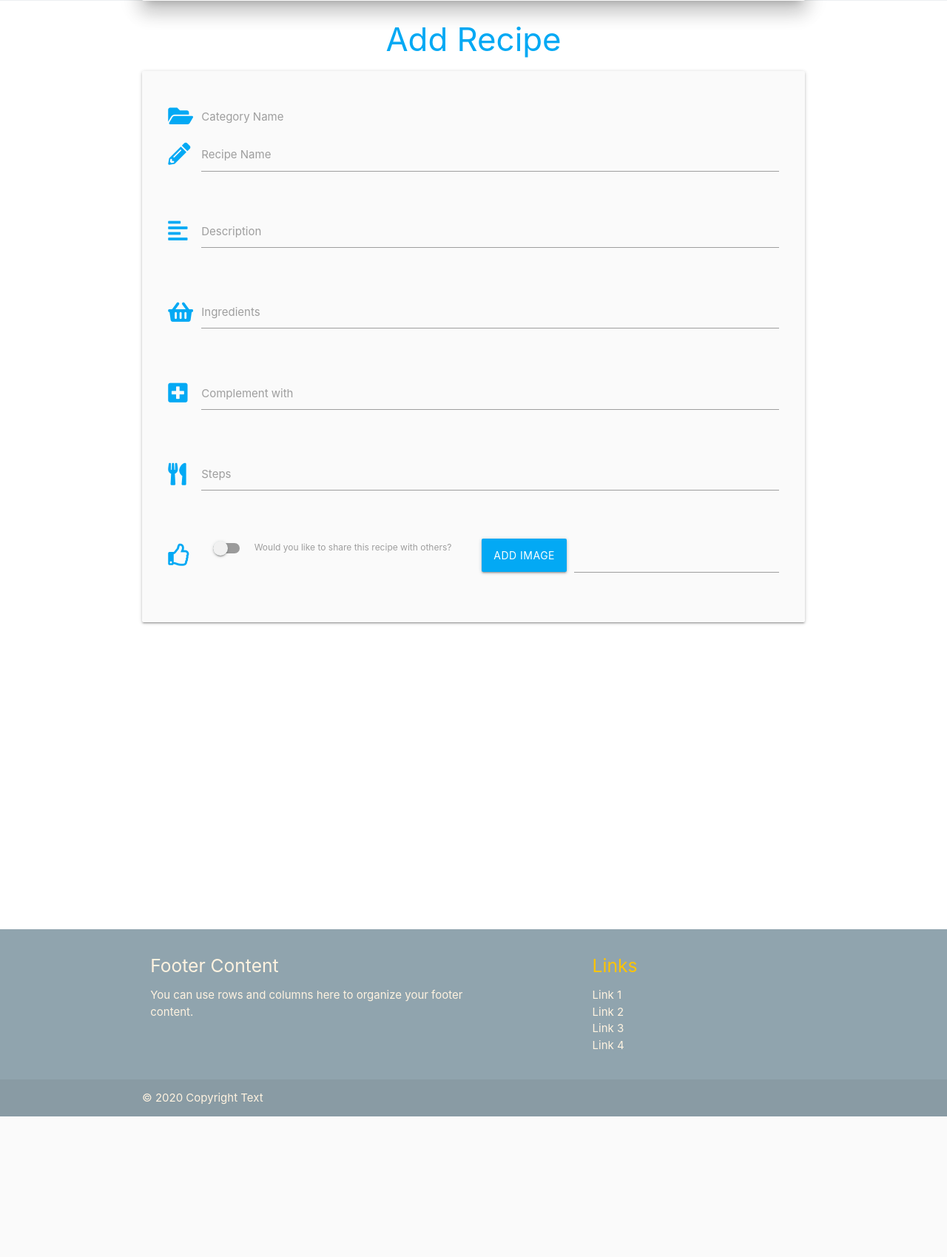
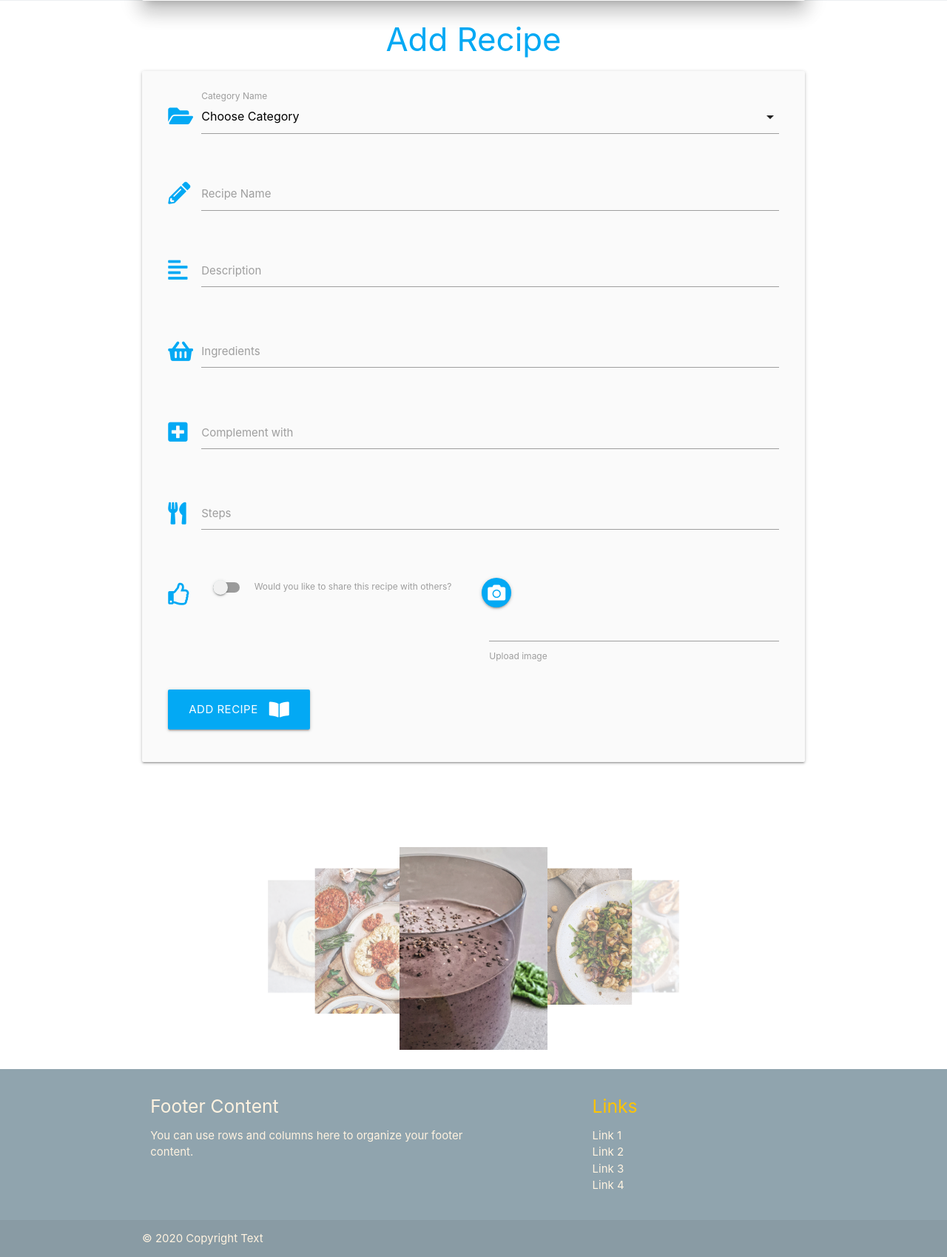
Before and after one commit to grisselfaura/Milestone-Third-Project-Data-Centric-Dev, a Flask app: page /add_recipe in a window 1280 px wide. Shown: the part 380-2079 px from the top of the page at 74% size. Before the commit the page ends 1889 px from the top, so only its background shows below. Run offline with Flask 2, Linux system fonts and the light colour scheme; data that the repository does not hold is empty; some libraries are stand-ins or nearby versions.

Commit message:
Allow user to submit task to db

```diff
--- a/app.py
+++ b/app.py
@@ -110,8 +110,26 @@ def sign_out():
     return redirect(url_for("sign_in"))
 
 
-@app.route("/add_recipe")
+@app.route("/add_recipe",  methods=["GET", "POST"])
 def add_recipe():
+    if request.method == "POST":
+        share_recipe = "on" if request.form.get("share_recipe") else "off"
+        recipe = {
+            "category_name": request.form.get("category_name"),
+            "recipe_name": request.form.get("recipe_name"),
+            "recipe_description": request.form.get("recipe_description"),
+            "basic_ingredients": request.form.getlist("basic_ingredients"),
+            #"complementary_ingredients": request.form.getlist("complementary_ingredients"),
+            "category_method": request.form.get("category_method"),
+            "category_images": request.form.get("category_images"),
+            "closing_line": request.form.get("closing_line"),
+            "share_recipe": "share_recipe",
+            "created_by": session["user"]
+        }
+        mongo.db.recipes.insert_one(recipe)
+        flash("Recipe Successfully Added")
+        return redirect(url_for("get_recipes"))
+
     categories = mongo.db.categories.find().sort("category_name", 1)
     return render_template("add_recipe.html", categories=categories)
 
--- a/static/js/script.js
+++ b/static/js/script.js
@@ -3,7 +3,7 @@ $(document).ready(function(){
     $(".collapsible").collapsible();
     $(".carousel").carousel();
     $("select").formSelect();
-    $('input#input_text, textarea#textarea2, textarea#recipe_description, textarea#basic_ingredients, textarea#complementary_ingredients textarea#category_method
-').characterCounter();
+    $("input#input_text, textarea#textarea2, textarea#recipe_description, textarea#basic_ingredients, textarea#complementary_ingredients, textarea#category_method"
+).characterCounter();
 
 });
--- a/templates/add_recipe.html
+++ b/templates/add_recipe.html
@@ -4,8 +4,8 @@
     <h3 class="center-align light-blue-text">Add Recipe</h3>
 
         <div class="row card-panel grey lighten-5">
-            <form class="col s12" method="POST" action="">
-                <!-- Category name-->
+            <form class="col s12" method="POST" action="{{ url_for('add_recipe') }}">
+                <!-- Category selection-->
                 <div class="row">
                     <div class="input-field col s12">
                         <i class="fas fa-folder-open prefix light-blue-text"></i>
@@ -15,7 +15,7 @@
                             <option value="{{ category.category_name }}">{{ category.category_name }}</option>
                             {% endfor %}
                         </select>
-                        <label>Category Name</label>
+                        <label for="category_name">Category Name</label>
                     </div>
                 </div>
                 <!-- Recipe name-->
@@ -37,7 +37,7 @@
                     </div>
                 </div>
                 <!-- Basic ingredients-->
-                 <div class="row">
+                <div class="row">
                     <div class="input-field col s12">
                         <i class="fas fa-shopping-basket prefix light-blue-text"></i>
                         <textarea id="basic_ingredients" name="basic_ingredients"
@@ -46,7 +46,7 @@
                     </div>
                 </div>
                 <!-- Complementary ingredients-->
-                 <div class="row">
+                <div class="row">
                     <div class="input-field col s12">
                         <i class="fas fa-plus-square prefix light-blue-text"></i>
                         <textarea id="complementary_ingredients" name="complementary_ingredients"
@@ -55,7 +55,7 @@
                     </div>
                 </div>
                 <!-- Steps-->
-                 <div class="row">
+                <div class="row">
                     <div class="input-field col s12">
                         <i class="fas fa-utensils prefix light-blue-text"></i>
                         <textarea id="category_method" name="category_method"
@@ -63,32 +63,42 @@
                         <label for="category_method">Steps </label>
                     </div>
                 </div>
+                <div class="row">
                 <!-- Share online checkbox-->
-                <div class="row">
                     <div class="input-field col s6">
                         <div class="switch">
                             <i class="far fa-thumbs-up prefix light-blue-text"></i>
                             <label for="share_recipe">
                                 <input type="checkbox" id="share_recipe" name="share_recipe">
                                 <span class="lever"></span>
-                            Would you like to share this recipe with others?
+                                Would you like to share this recipe with others?
                             </label>
                         </div>
                     </div>
-
+                    <!-- add textarea for closing line missing and make it not required??? -->
                     <!-- Add image-->
                     <div class="file-field input-field col s6">
-                        <div class="btn light-blue">
-                            <span>Add image</span>
+                        <div class="btn-floating light-blue">
+                            <i class="fas fa-camera right"></i>
+                            <span>Upload image</span>
                             <input type="file">
                         </div>
                         <div class="file-path-wrapper">
                             <input class="file-path validate" type="text">
+                            <label for="">Upload image</label>
                         </div>
+                    </div>
+                </div>
+                <!-- submit button -->
+                <div class="row">
+                    <div class="col s12 left">
+                        <button type="submit" class="btn-large light-blue  text-shadow">
+                            Add Recipe <i class="fas fa-book-open right"></i>
+                        </button>
                     </div>
                 </div>
             </form>
         </div>
 
 
-{% endblock %}cyan-text text-darken-4
+{% endblock %}
```
Also changed, not shown: templates/recipes.html (+5 -5 lines).
